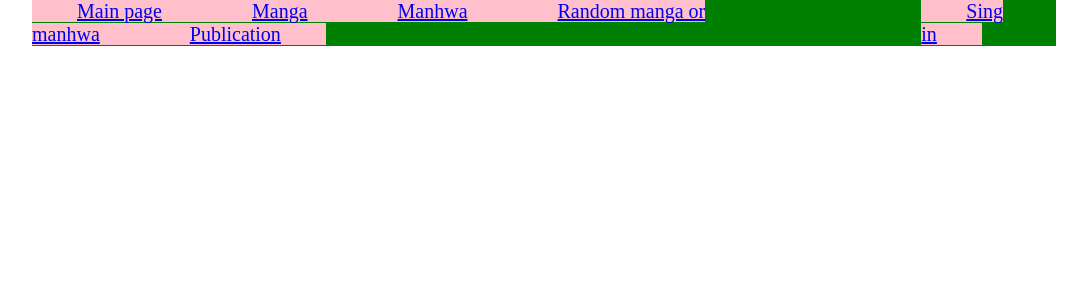
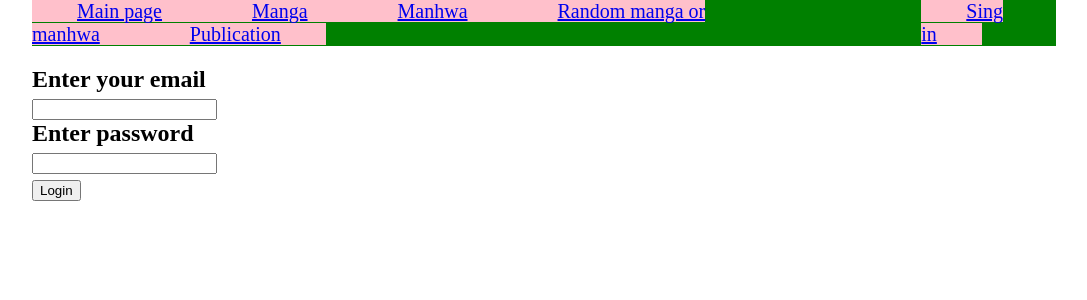
Before and after one commit to runLeonov/content-pub-java-go-angular-, an Angular app in the folder contentPublicationUI/: page /do-login in a window 1280 px wide. Before the commit this address led to /. Shown: the top 300 px of the page, without its empty margins (96-1183 px from the left). Built offline with nearby package versions, Linux system fonts and the light colour scheme.

Commit message:
[UI] - login page added

```diff
--- a/contentPublicationUI/src/app/app.module.ts
+++ b/contentPublicationUI/src/app/app.module.ts
@@ -21,6 +21,7 @@ import {TitleViewRandomComponent} from './title-view-random/title-view-random.co
 
 import {AuthPageComponent} from './auth-page/auth-page.component';
 import {Observable} from "rxjs";
+import { LoginComponent } from './auth-page/login/login.component';
 
 const appRoutes: Routes = [
   {path: 'titles', component: TitlesComponent},
@@ -29,6 +30,7 @@ const appRoutes: Routes = [
   {path: 'random', component: TitleViewRandomComponent},
   {path: 'titles/:id', component: TitleViewComponent},
   {path: 'sing-up', component: AuthPageComponent},
+  {path: 'do-login', component: LoginComponent},
 ]
 
 @Injectable()
@@ -53,7 +55,8 @@ export class CustomInterceptor implements HttpInterceptor {
     PublishComponent,
     TitleViewComponent,
     TitleViewRandomComponent,
-    AuthPageComponent
+    AuthPageComponent,
+    LoginComponent
   ],
   imports: [
     BrowserModule,
--- a/contentPublicationUI/src/app/auth-page/auth-page.component.html
+++ b/contentPublicationUI/src/app/auth-page/auth-page.component.html
@@ -45,4 +45,5 @@
   <div style="color: red" *ngIf="emptyName">Name field cannot be empty</div>
   <div style="color: red" *ngIf="userExist">User already exist</div>
 
+  <a routerLink="/do-login">Have profile? Login:)</a>
 </h2>
--- a/contentPublicationUI/src/app/auth-page/auth-page.component.ts
+++ b/contentPublicationUI/src/app/auth-page/auth-page.component.ts
@@ -101,21 +101,22 @@ export class AuthPageComponent {
       password: this.password,
       name: this.name,
       img64: this.img
-    }, {withCredentials: true}).subscribe(() => this.singIn());
+    }).subscribe(() => this.singIn());
   }
 
   singIn() {
-    this.httpclient.post<any>(`${environment.serverUrl}/auth/login`, {
+    this.httpclient.post(`${environment.serverUrl}/auth/login`, {
       email: this.email,
       password: this.password,
-    }, {withCredentials: true}).subscribe(() => {
+    }).subscribe(() => {
       this.getUser();
     });
   }
 
   getUser() {
-    this.httpclient.get<any>(`${environment.serverUrl}/auth/user`, {withCredentials: true}).subscribe(user => {
+    this.httpclient.get(`${environment.serverUrl}/auth/user`).subscribe(user => {
       localStorage.setItem("user", JSON.stringify(user));
+      document.location.reload();
     });
   }
 }
--- /dev/null
+++ b/contentPublicationUI/src/app/auth-page/login/login.component.html
@@ -0,0 +1,21 @@
+<h2>
+  <div>
+    <div>Enter your email</div>
+    <input
+      [(ngModel)]="email"
+      type="email"
+      placeholder="">
+  </div>
+  <div>
+    <div>Enter password</div>
+    <input
+      [(ngModel)]="password"
+      type="password"
+      placeholder="">
+  </div>
+
+  <div style="color: red" *ngIf="emptyEmail">Email field cannot be empty</div>
+  <div style="color: red" *ngIf="emptyPass">Password field is empty</div>
+
+  <button (click)="submit()">Login</button>
+</h2>
--- /dev/null
+++ b/contentPublicationUI/src/app/auth-page/login/login.component.ts
@@ -0,0 +1,51 @@
+import {Component, OnInit} from '@angular/core';
+import {environment} from "../../environment";
+import {HttpClient} from "@angular/common/http";
+import {Router} from "@angular/router";
+
+@Component({
+  selector: 'app-login',
+  templateUrl: './login.component.html',
+  styleUrls: ['./login.component.css']
+})
+export class LoginComponent implements OnInit {
+
+  email: string = ''
+  password: string = ''
+  emptyEmail: boolean = false
+  emptyPass: boolean = false
+
+  constructor(private httpclient: HttpClient, private router: Router) {
+
+  }
+
+  ngOnInit(): void {
+
+  }
+
+  submit(): void {
+    this.httpclient.post<any>(`${environment.serverUrl}/auth/login`, {
+      email: this.email,
+      password: this.password,
+    }).subscribe(() => {
+      this.getUser();
+    });
+  }
+
+  getUser() {
+    if (!this.email) {
+      this.emptyEmail = true;
+      return;
+    }
+    if (!this.password) {
+      this.emptyPass = true;
+      return;
+    }
+
+    this.httpclient.get<any>(`${environment.serverUrl}/auth/user`).subscribe(user => {
+      localStorage.setItem("user", JSON.stringify(user));
+      this.router.navigate(['/titles']);
+      document.location.reload();
+    });
+  }
+}
```
Also changed, not shown: contentPublicationUI/src/app/auth-page/login/login.component.css (added), 1 other file (tests, documents, lock files or other folders).
